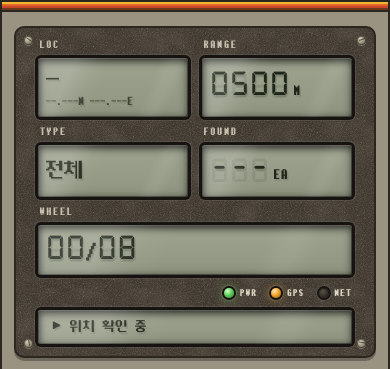
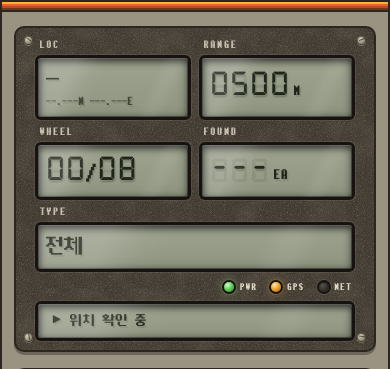
Before and after one commit to coldzero7362/lunch-roulette-app, a Laravel app: template resources/views/roulette.blade.php in a window 390 px wide. Shown: the part 98-467 px from the top of the page. Run offline with Laravel 12, Linux system fonts and the light colour scheme; the template is opened without the code that fills it, so the values that code supplies are empty; style sheets or scripts are compiled from the project's sources; some libraries are stand-ins or nearby versions.

Commit message:
Swap TYPE and WHEEL on the mobile readout
Co-Authored-By: Claude Opus 5.5 <noreply@anthropic.com>

```diff
--- a/resources/css/roulette.css
+++ b/resources/css/roulette.css
@@ -1472,7 +1472,10 @@
     .rl-main { padding: 16px 12px 24px; }
     .rl-readout { margin: 14px 12px 0; }
     .rl-readout__fields { grid-template-columns: repeat(2, minmax(0, 1fr)); }
-    .rl-readout__fields > div:last-child { grid-column: span 2; }
+    /* 좁은 화면 배치: LOC RANGE / WHEEL FOUND / TYPE(전체 폭: 종류를 여러 개 고르면 길어짐) */
+    .rl-readout__fields > div:nth-child(5) { order: 3; }
+    .rl-readout__fields > div:nth-child(4) { order: 4; }
+    .rl-readout__fields > div:nth-child(3) { order: 5; grid-column: span 2; }
     .rl-lcd { padding-inline: 22px; }
     .rl-readout__foot { gap: 12px; }
     /* 좁은 화면: 표시등은 한 줄로 오른쪽에, 상태 줄은 그 아래 전체 폭 */
```
